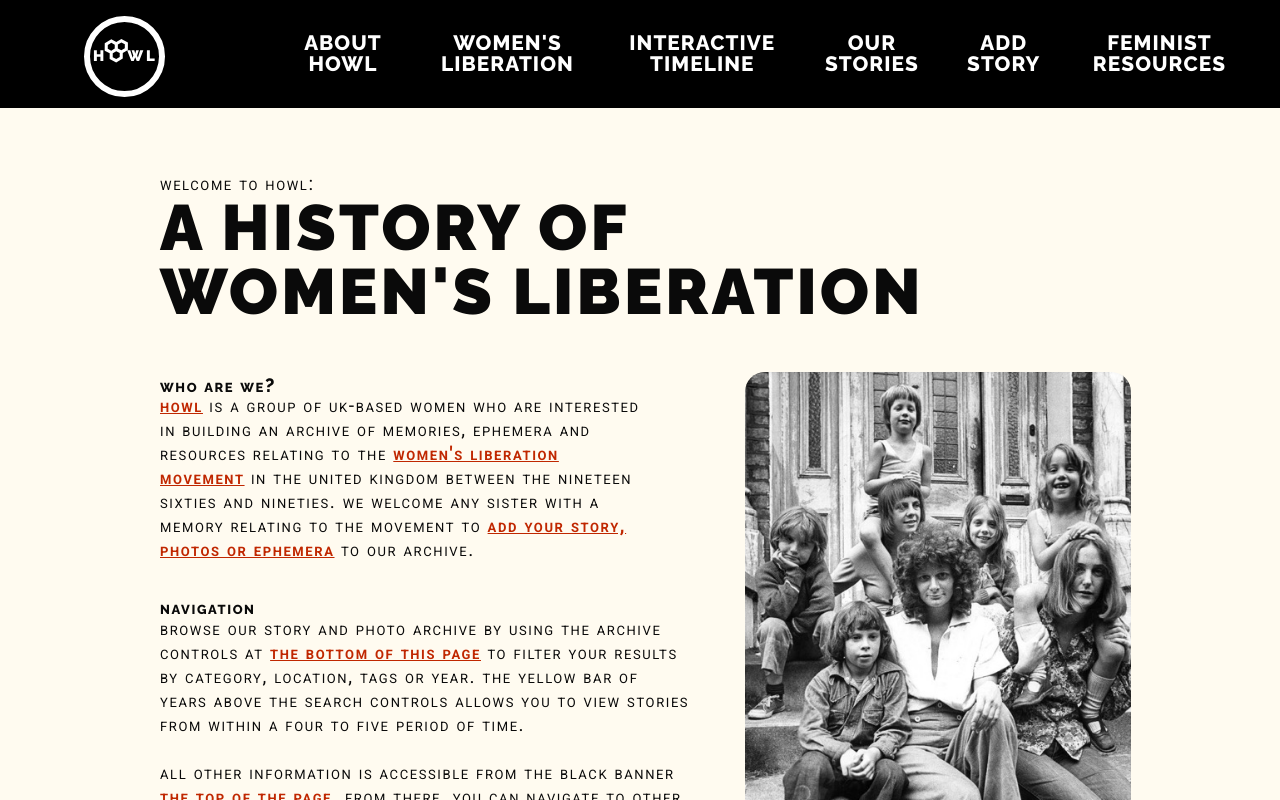
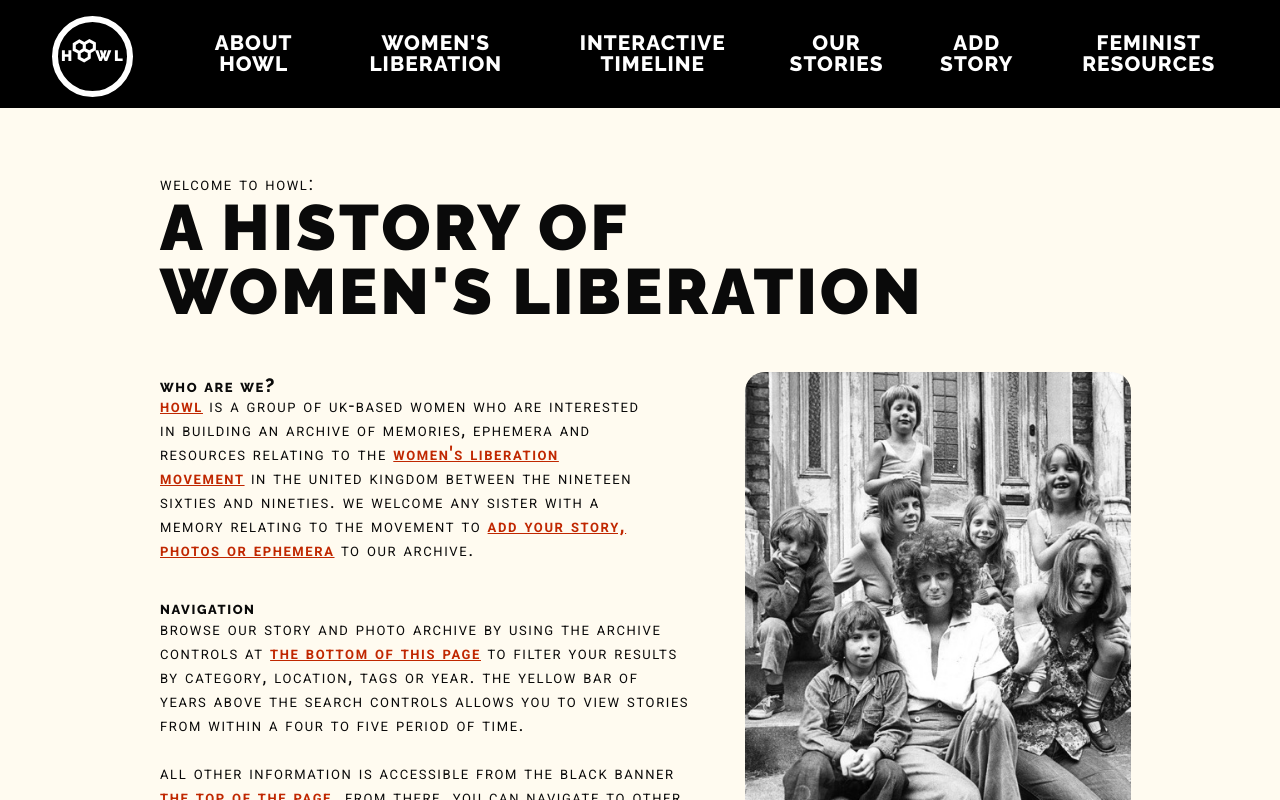
Before and after one commit to founders-programme-2/howl, a React (Create React App) app in the folder client/: page / in a window 1280 px wide. Shown: the top 800 px of the page. Built offline with nearby package versions, Linux system fonts and the light colour scheme; what react-a11y would draw is missing.

Commit message:
Update styling #218

```diff
--- a/client/src/Components/Common/Header/Header.style.js
+++ b/client/src/Components/Common/Header/Header.style.js
@@ -9,6 +9,7 @@ export const NavSection = styled.nav`
   display: flex;
   flex-flow: row nowrap;
   min-width: 100%;
+  justify-content: space-around;
 
   @media (max-width: ${SML}) {
     flex-flow: column nowrap;
@@ -76,7 +77,7 @@ export const NavBtn = styled.button`
 
 // Had to wrap button/logo in a div in order for the margin to work. Fragments did not work.
 export const CntrdWrapper = styled.div`
-  margin: auto 5% auto 5%;
+  margin-left: 2rem;
 
   @media (max-width: ${LRG}) {
     margin: auto;
```
